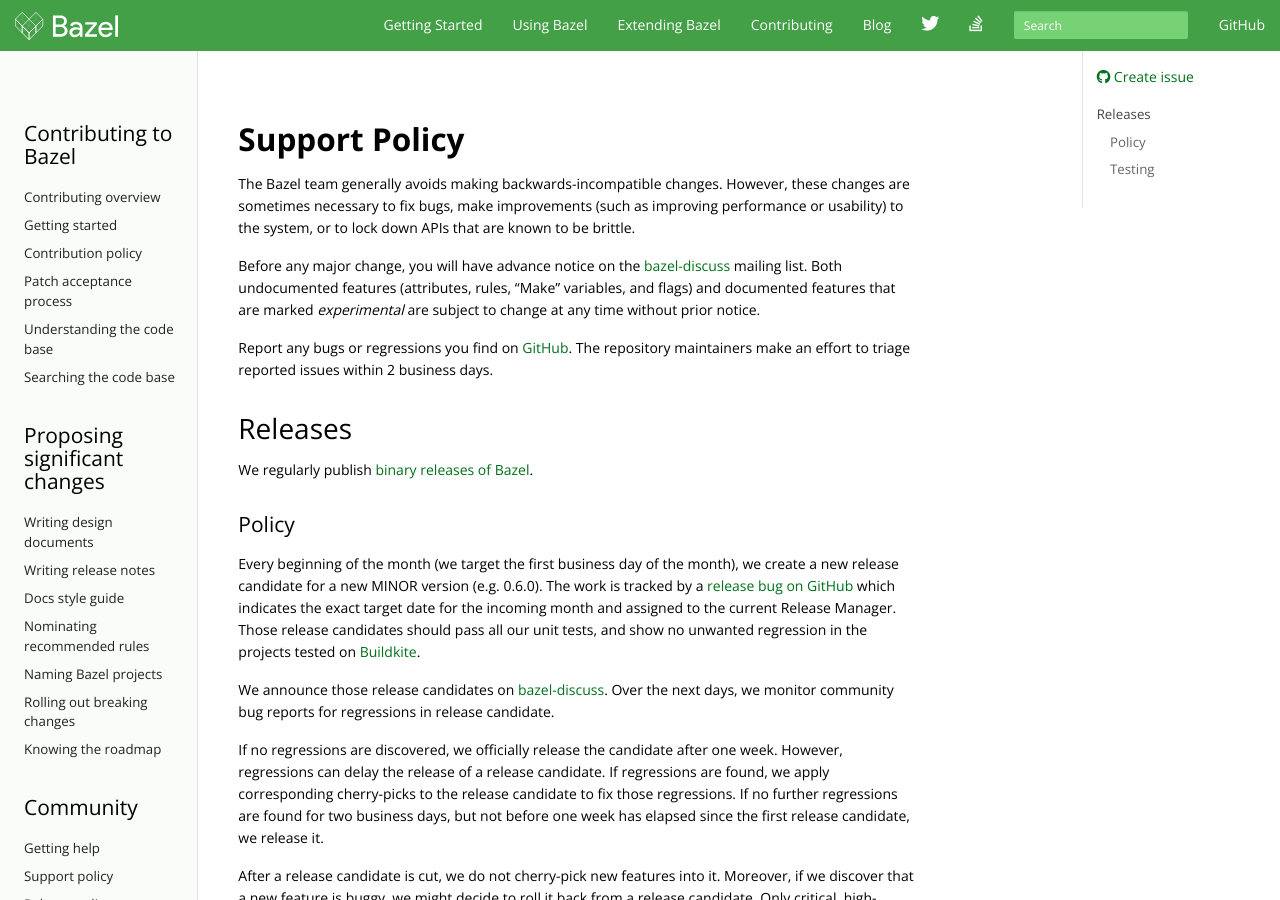
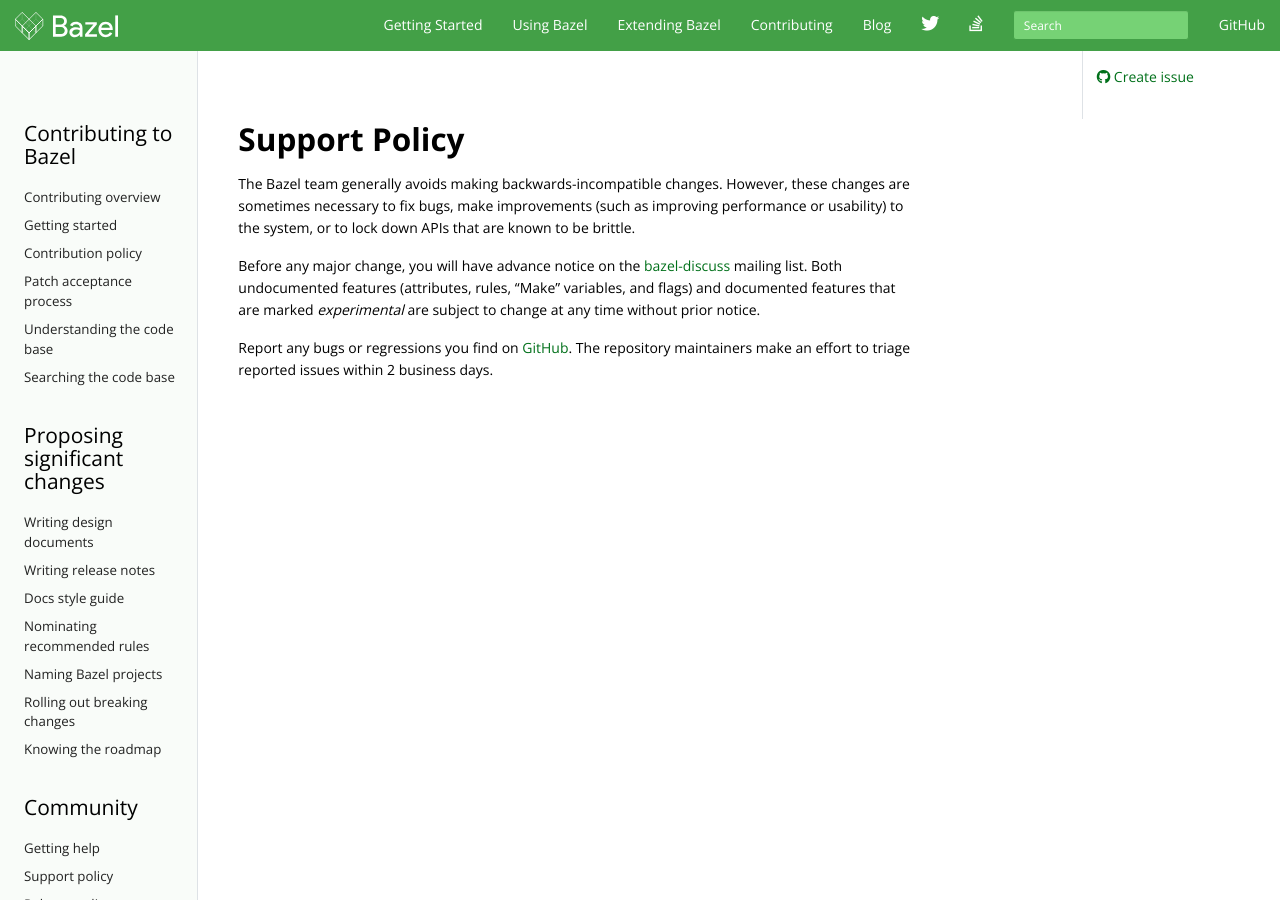
Before and after one commit to bazelbuild/bazel-website, a Jekyll site: the page built from support.md, in a window 1280 px wide and 900 px high. Built offline with Jekyll 4.4.1, drawn with Linux system fonts in a browser that asks for light colours; nearby versions of some CDN libraries; library files that are not in the unit come from our copies; comment, search, counter and statistics services are not loaded; the table of contents is made by our own code; some of the changed text lies outside the part shown.

Commit message:
Remove release policy section from support page

```diff
--- a/support.md
+++ b/support.md
@@ -19,46 +19,3 @@
 Report any bugs or regressions you find on
 [GitHub](https://github.com/bazelbuild/bazel/issues). The repository maintainers make
 an effort to triage reported issues within 2 business days.
-
-## Releases
-
-We regularly publish [binary releases of Bazel](https://github.com/bazelbuild/bazel/releases).
-
-### Policy
-
-Every beginning of the month (we target the first business day of the month), we create a new release
-candidate for a new MINOR version (e.g. 0.6.0). The work is tracked by a [release bug on GitHub](https://github.com/bazelbuild/bazel/issues?q=is%3Aissue+is%3Aopen+label%3Arelease) which indicates
-the exact target date for the incoming month and assigned to the current Release Manager.
-Those release candidates should pass all our unit tests, and show no unwanted regression in the
-projects tested on [Buildkite](https://buildkite.com/bazel).
-
-We announce those release candidates on [bazel-discuss](https://groups.google.com/forum/#!forum/bazel-discuss).
-Over the next days, we monitor community bug reports for regressions in release candidate.
-
-If no regressions are discovered, we officially release the candidate after one week. However,
-regressions can delay the release of a release candidate. If regressions are found, we apply
-corresponding cherry-picks to the release candidate to fix those regressions. If no further
-regressions are found for two business days, but not before one week has elapsed since the first
-release candidate, we release it.
-
-After a release candidate is cut, we do not cherry-pick new features into it.
-Moreover, if we discover that a new feature is buggy, we might decide to roll it back from a
-release candidate. Only critical, high-impact bugs will be fixed in a release candidate.
-
-A release can only be released on a day where the next day is a business day.
-
-If a critical issue is found on the latest release, a patch release can be emitted by applying the
-corresponding cherry-pick to the release tag. Being another patch to an existing release, the
-release candidate for a patch release can be released after 2 business days.
-
-### Testing
-
-We run nightly build of all the projects running on [ci.bazel.build](https://ci.bazel.build/) using Bazel
-binaries built at head, and using the release binaries. We notify projects going to be impacted by a
-breaking change. Google's internal continuous integraion test run all the applicable build targets
-at Google nightly.
-
-When a release candidate is issued, we test more projects at Google like [TensorFlow](https://tensorflow.org)
-on their complete test suite using the release candidate binaries. If you have a critical project
-using Bazel, we recommend that you establish an automated testing process that tracks the current
-release candidate, and report any regressions.
```
